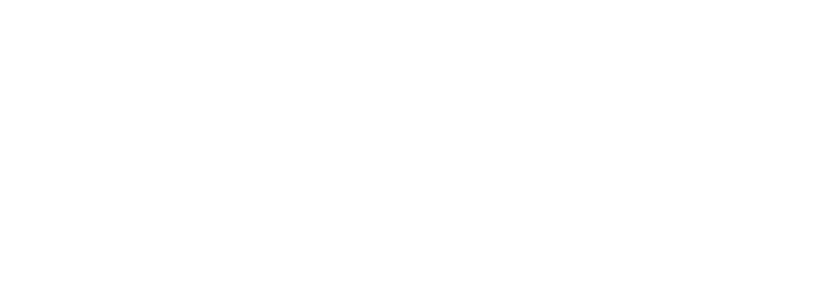
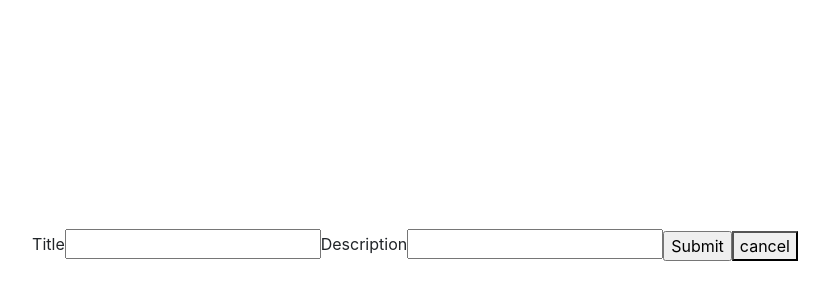
Before and after one commit to atallah-salah/items-vuejs, a Vue app: page /update/1 in a window 1280 px wide. Shown: the part 146-446 px from the top of the page, without its empty margins (225-1054 px from the left). Built offline with nearby package versions, Linux system fonts and the light colour scheme.

Commit message:
add createItem, updateItem component

```diff
--- a/src/components/Items.vue
+++ b/src/components/Items.vue
@@ -16,14 +16,14 @@
       <td>{{item.updated_at}}</td>
       <td>
         <div>
-        <button v-on:click="selectItem(index)">Edit</button>
-        <button>Delete</button>
+        <button v-on:click="updateItem(item.id)">Edit</button>
+        <button  v-on:click="deleteItem(item.id)">Delete</button>
         </div>
         </td>
     </tr>
   </tbody>
 </table>
-  <button v-on:click="getAllItems">add item</button>
+  <button v-on:click="createNewItem">add item</button>
 </div>
 </template>
 
@@ -47,13 +47,25 @@
       firebase.orderBy('updated_at').onSnapshot((snapshot) => {
         let items = []
         snapshot.forEach((doc) => {
-          items.push({ id: doc.id, name: doc.data().name ,description:doc.data().description, updated_at:doc.data().updated_at})
+          items.push({ id: doc.id, name: doc.data().name ,description:doc.data().description, updated_at:Date(doc.data().updated_at)})
         })
         this.items=items;
       })
     },
     selectItem:function(index){
       this.$store.commit('setCurrentItem',this.items[index])
+    },
+    deleteItem: function(id) {
+      if (id) {
+        firebase.doc(id).delete().then(function() {
+          console.log('Document successfully deleted')
+        }).catch(function(error) {
+          this.error = error
+        })
+      }
+    },
+    updateItem:function(id){
+      this.$router.push(`/update/${id}`)
     }
   }
 }
--- /dev/null
+++ b/src/components/createItem.vue
@@ -0,0 +1,52 @@
+<template>
+<form id="app" v-on:submit.prevent="create" method="post">
+
+  <p>
+    <label for="name">Title</label>
+    <input id="name" v-model="name" type="text" name="name" required>
+  </p>
+
+  <p>
+    <label for="description">Description</label>
+    <input id="description" v-model="description" type="text" name="description">
+  </p>
+
+  <p>
+    <input type="submit" value="Submit">
+    <button v-on:click="$router.push('/')">cancel</button>
+  </p>
+
+</form>
+</template>
+
+<script>
+import firebase from '../services/firebase';
+export default {
+  name: 'createItem',
+  data:function(){
+    return {
+      name:null,
+      description:""
+    }
+  },
+  methods:{
+    create(form){
+      console.log(form);
+        firebase.add({
+        name: this.name,
+        description:this.description,
+        updated_at: Date.now()
+      }).then((response) => {
+        if (response) {
+          console.log(response);
+          this.$router.push('/')
+        }
+      }).catch((error) => {
+          console.log(error);
+      })
+    }
+  }
+}
+</script>
+<style scoped>
+</style>
--- /dev/null
+++ b/src/components/updateITem.vue
@@ -0,0 +1,54 @@
+<template>
+<form id="app" v-on:submit.prevent="update" method="post">
+
+  <p>
+    <label for="name">Title</label>
+    <input id="name" v-model="name" type="text" name="name" required>
+  </p>
+
+  <p>
+    <label for="description">Description</label>
+    <input id="description" v-model="description" type="text" name="description">
+  </p>
+
+  <p>
+    <input
+      type="submit"
+      value="Submit"
+    >
+    <button v-on:click="$router.push('/')">cancel</button>
+  </p>
+
+</form>
+</template>
+
+<script>
+import firebase from '../services/firebase';
+export default {
+  name: 'updateItem',
+  data:function(){
+    return {
+      name:null,
+      description:"",
+      id:this.$route.params.id
+    }
+  },
+  methods:{
+    update(){
+      firebase.doc(this.id).set({
+        name:this.name,
+        description:this.description,
+        updated_at:Date.now()
+      }).then((res)=>{
+        console.log(res)
+          this.$router.push('/')
+      }).catch((error) => {
+          console.log(error);
+      })
+
+    }
+  }
+}
+</script>
+<style scoped>
+</style>
--- a/src/router/index.js
+++ b/src/router/index.js
@@ -1,6 +1,9 @@
 import Vue from 'vue'
 import VueRouter from 'vue-router'
 import Container from '../components/Container';
+import CreateItem from '../components/createItem'
+import UpdateItem from '../components/updateITem'
+
 Vue.use(VueRouter)
 
 const routes = [
@@ -8,6 +11,16 @@
     path: '/',
     name: 'container',
     component: Container
+  },
+  {
+    path: '/create',
+    name: 'createItem',
+    component: CreateItem
+  },
+  {
+    path: '/update/:id',
+    name: 'updateItem',
+    component: UpdateItem
   }
 ]
 
```
Also changed, not shown: src/components/HelloWorld.vue (deleted, +0 -58 lines).
